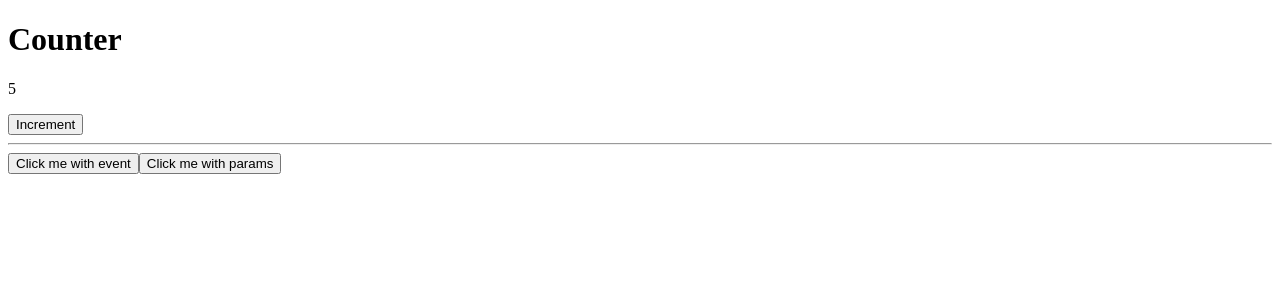
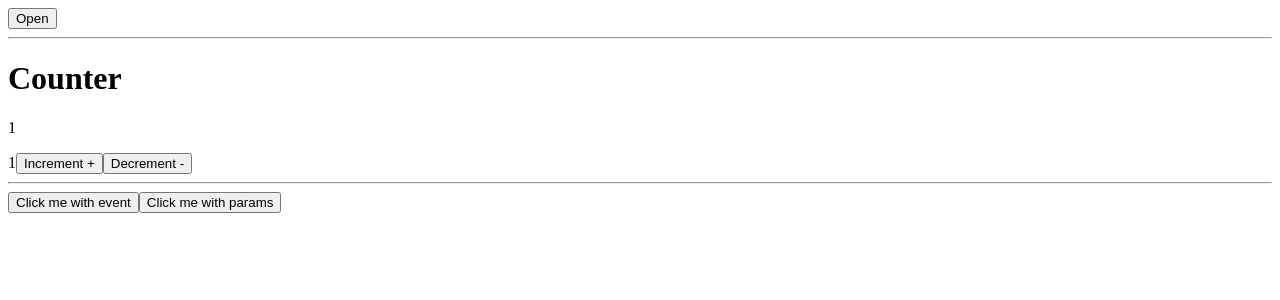
Before and after one commit to olehhapuk/fe_1y_8_react, a React (Vite) app: page / in a window 1280 px wide. Shown: the top 300 px of the page. Built offline with nearby package versions, Linux system fonts and the light colour scheme.

Commit message:
counter, switch

```diff
--- a/src/components/App.jsx
+++ b/src/components/App.jsx
@@ -1,4 +1,5 @@
 import Counter from './Counter';
+import Switch from './Switch';
 
 function App() {
   function handleClick1(e) {
@@ -11,7 +12,9 @@ function App() {
 
   return (
     <div>
-      <Counter />
+      <Switch>Content 1</Switch>
+      <hr />
+      <Counter initialValue={1} step={5} />
       <hr />
 
       <button onClick={handleClick1}>Click me with event</button>
--- a/src/components/Counter.jsx
+++ b/src/components/Counter.jsx
@@ -1,17 +1,31 @@
 import { useState } from 'react';
 
-function Counter() {
-  const [counter, setCounter] = useState(5);
+import CounterActions from './CounterActions';
+
+function Counter({ initialValue, step = 1 }) {
+  const [counter, setCounter] = useState(initialValue);
 
   function handleIncrementClick() {
-    setCounter(counter + 1);
+    // for (let i = 0; i < 5; i++) {
+    //   setCounter((prevCounter) => prevCounter + 1);
+    // }
+
+    setCounter((prevCounter) => prevCounter + step);
+  }
+
+  function handleDecrementClick() {
+    setCounter((prevCounter) => prevCounter - step);
   }
 
   return (
     <div>
       <h1>Counter</h1>
       <p>{counter}</p>
-      <button onClick={handleIncrementClick}>Increment</button>
+      <CounterActions
+        counter={counter}
+        onIncrement={handleIncrementClick}
+        onDecrement={handleDecrementClick}
+      />
     </div>
   );
 }
--- /dev/null
+++ b/src/components/CounterActions.jsx
@@ -0,0 +1,11 @@
+function CounterActions({ counter, onIncrement, onDecrement }) {
+  return (
+    <div>
+      <span>{counter}</span>
+      <button onClick={onIncrement}>Increment +</button>
+      <button onClick={onDecrement}>Decrement -</button>
+    </div>
+  );
+}
+
+export default CounterActions;
--- /dev/null
+++ b/src/components/Switch.jsx
@@ -0,0 +1,18 @@
+import { useState } from 'react';
+
+function Switch({ children }) {
+  const [open, setOpen] = useState(false);
+
+  function toggle() {
+    setOpen((prevOpen) => !prevOpen);
+  }
+
+  return (
+    <div>
+      <button onClick={toggle}>{open ? 'Close' : 'Open'}</button>
+      {open && <div>{children}</div>}
+    </div>
+  );
+}
+
+export default Switch;
```
